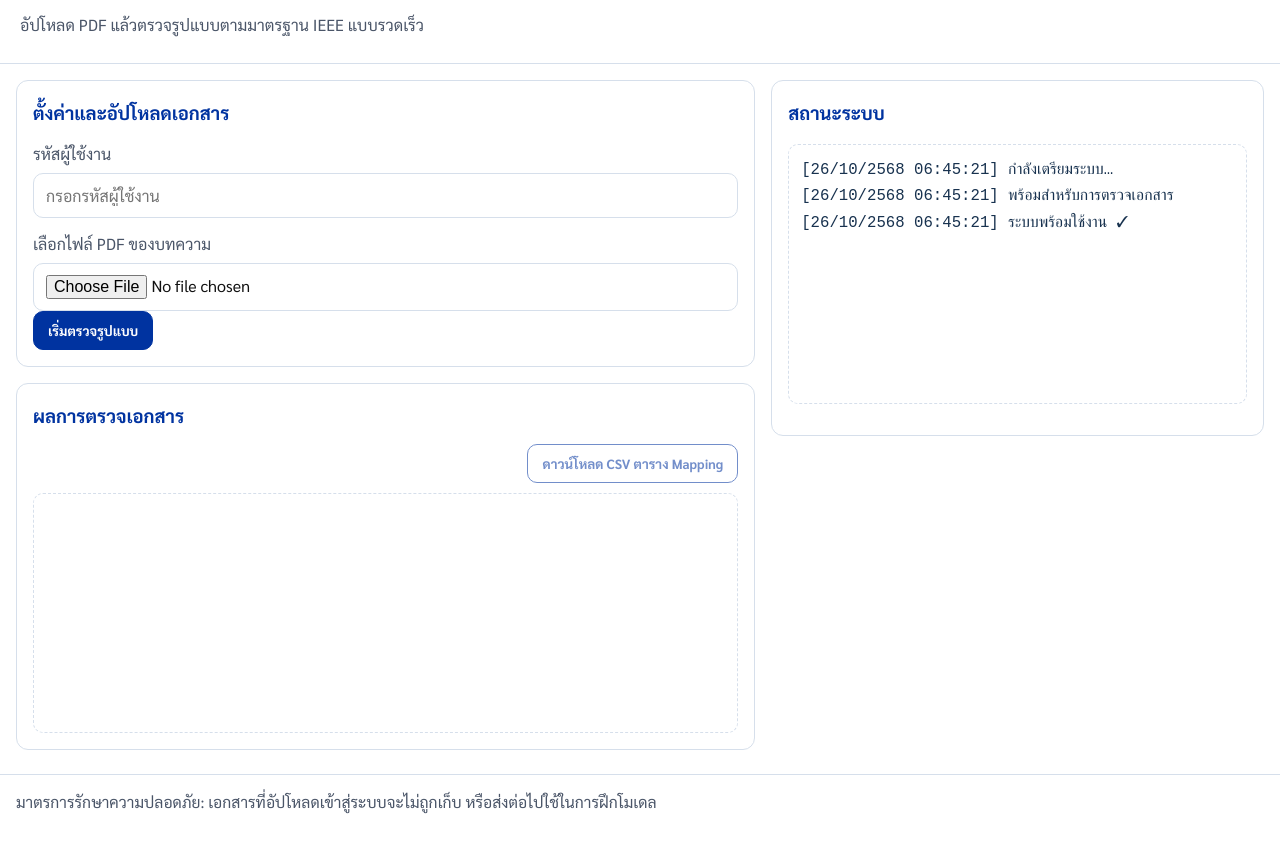
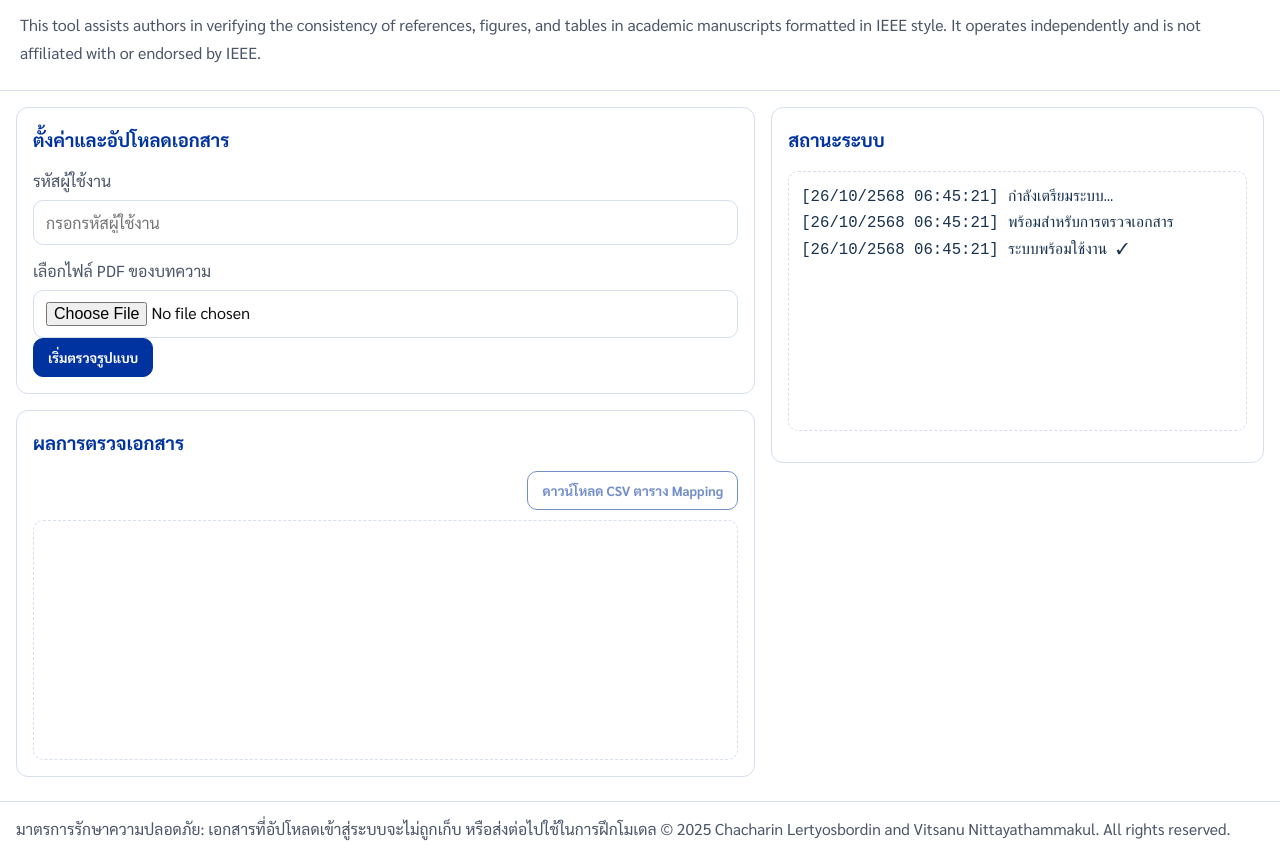
Before and after one commit to chacharin/ieee-paper-checker, a plain HTML site: page index.html in a window 1280 px wide. Shown: the part 73-937 px from the top of the page. Before the commit the page ends 910 px from the top, so only its background shows below. Drawn offline with nearby package versions, Linux system fonts and the light colour scheme.

Commit message:
Update index.html

```diff
--- a/index.html
+++ b/index.html
@@ -19,7 +19,7 @@
 <body>
   <header class="site-header">
     <h1>IEEE Style Paper Checker</h1>
-    <p class="subtitle">อัปโหลด PDF แล้วตรวจรูปแบบตามมาตรฐาน IEEE แบบรวดเร็ว</p>
+    <p class="subtitle">This tool assists authors in verifying the consistency of references, figures, and tables in academic manuscripts formatted in IEEE style. It operates independently and is not affiliated with or endorsed by IEEE.</p>
   </header>
 
   <main class="layout">
@@ -73,7 +73,9 @@
   <footer class="site-footer">
     <p class="safety-note">
       มาตรการรักษาความปลอดภัย: เอกสารที่อัปโหลดเข้าสู่ระบบจะไม่ถูกเก็บ หรือส่งต่อไปใช้ในการฝึกโมเดล
+      © 2025 Chacharin Lertyosbordin and Vitsanu Nittayathammakul. All rights reserved.
     </p>
   </footer>
 </body>
+
 </html>
```
